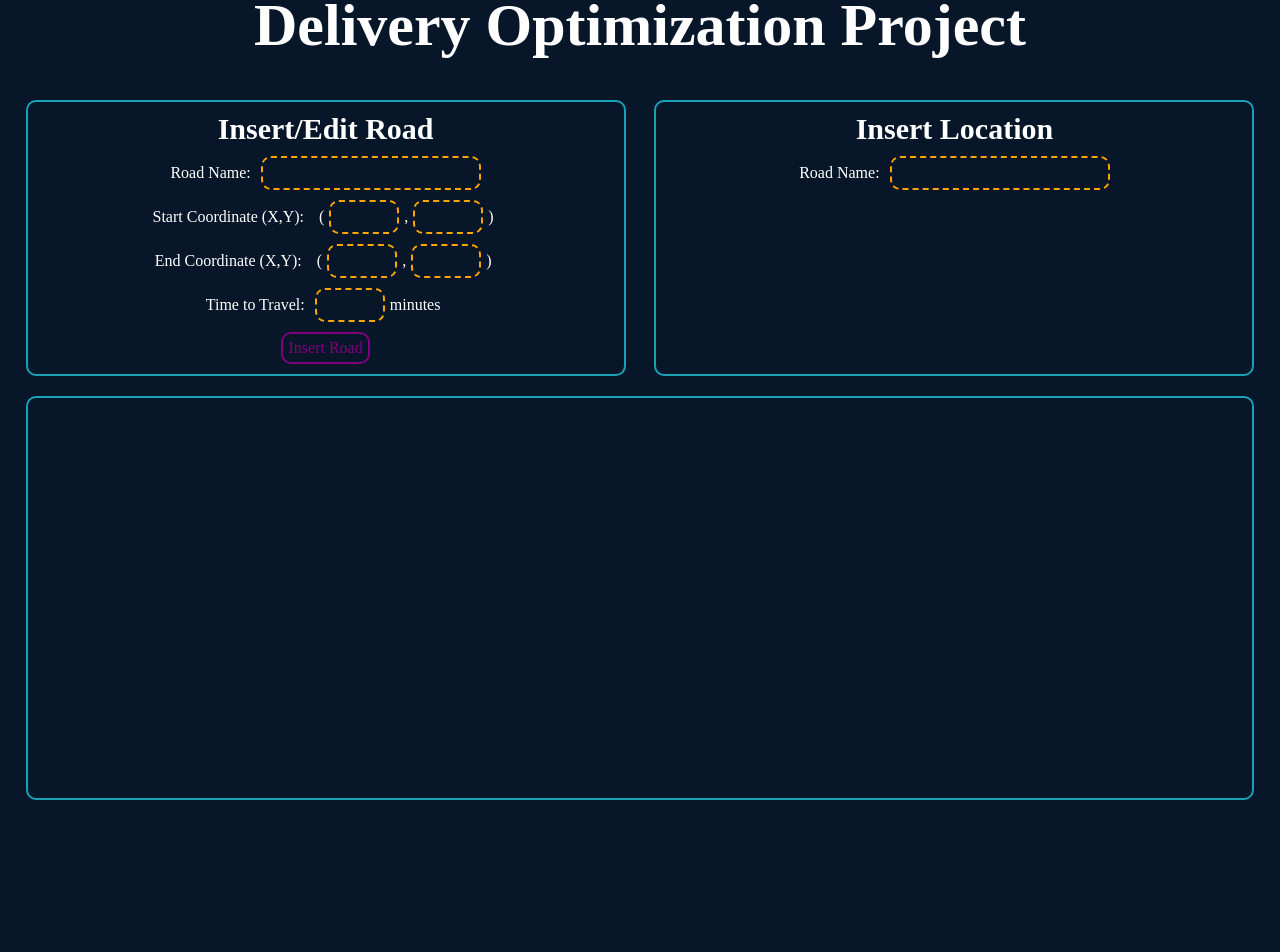
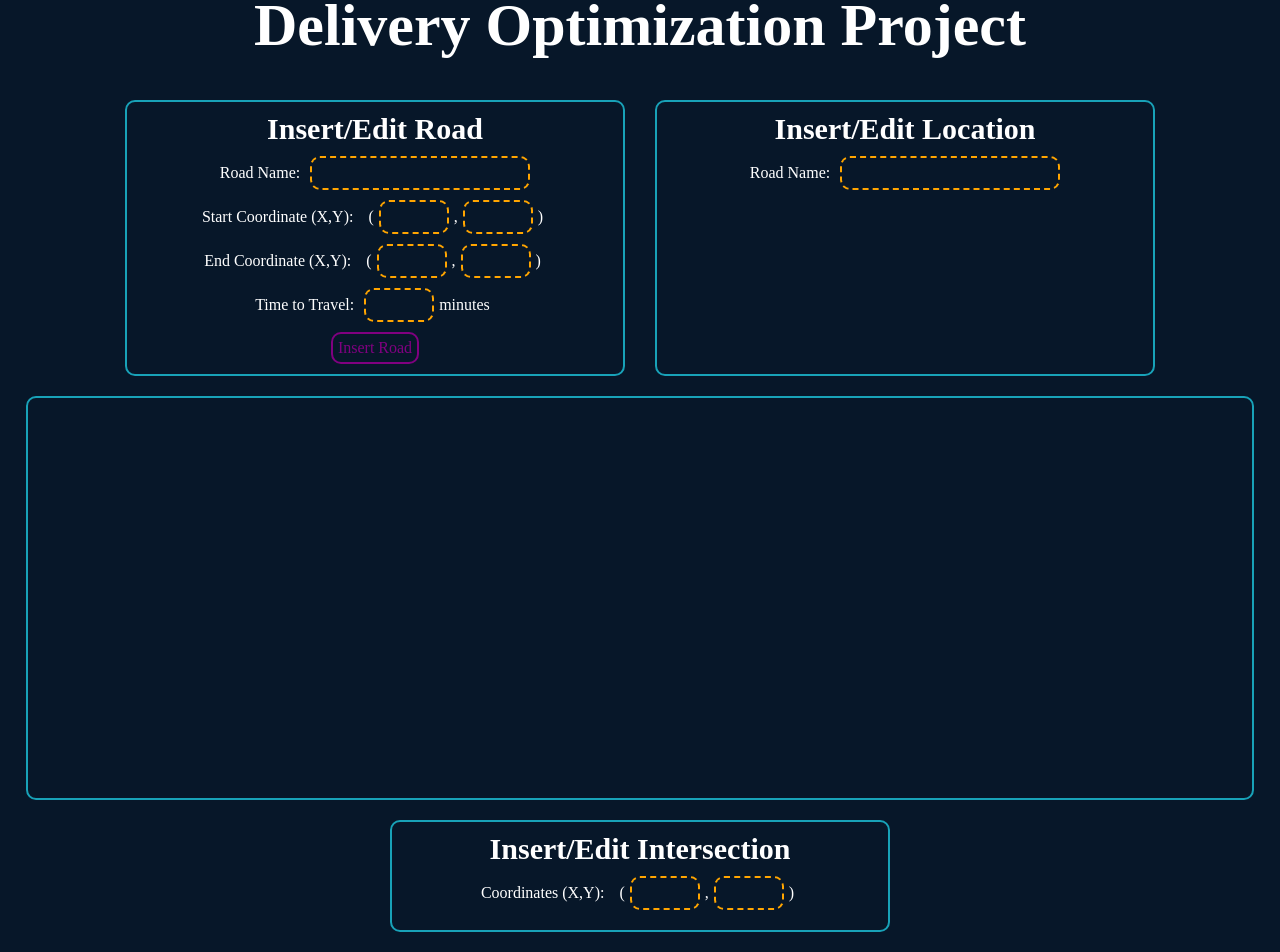
Before and after one commit to wborie/delivery_project_frontend, a React (Create React App) app: page / in a window 1280 px wide. Shown: the part 49-1001 px from the top of the page. Before the commit the page ends 869 px from the top, so only its background shows below. Built offline with nearby package versions, Linux system fonts and the light colour scheme.

Commit message:
Started working on intersection CRUD

```diff
--- a/src/components/CreateMapPage.js
+++ b/src/components/CreateMapPage.js
@@ -7,28 +7,40 @@ const PageContainer = styled.div`
 `;
 
 const InsertionContainer = styled.div`
-	display: flex;
-	justify-content: space-between;
-	flex-wrap: wrap;
-	margin-bottom: 20px;
+	display: grid;
+	grid-template-columns: repeat(auto-fit, 500px);
+	grid-column-gap: 30px;
+	justify-content: center;
 `;
 
 const InsertRoadContainer = styled.div`
+	width: 476px;
+	margin-bottom: 20px;
 	border-radius: 10px;
 	border-width: 2px;
 	border-color: #18A2B8;
 	border-style: solid;
 	padding: 10px;
-	width: 45vw;
 `;
 
 const InsertLocationContainer = styled.div`
+	width: 476px;
+	margin-bottom: 20px;
 	border-radius: 10px;
 	border-width: 2px;
 	border-color: #18A2B8;
 	border-style: solid;
 	padding: 10px;
-	width: 45vw;
+`;
+
+const InsertIntersectionContainer = styled.div`
+	width: 476px;
+	margin-bottom: 20px;
+	border-radius: 10px;
+	border-width: 2px;
+	border-color: #18A2B8;
+	border-style: solid;
+	padding: 10px;
 `;
 
 const InsertRoadForm = styled.form`
@@ -38,6 +50,12 @@ const InsertRoadForm = styled.form`
 `;
 
 const InsertLocationForm = styled.form`
+	display: flex;
+	flex-direction: column;
+	align-items: center;
+`;
+
+const InsertIntersectionForm = styled.form`
 	display: flex;
 	flex-direction: column;
 	align-items: center;
@@ -115,11 +133,17 @@ class CreateMapPage extends Component {
 			currentLocationRoadName: null,
 			currentLocationRoadNameValid: false,
 			currentLocationName: null,
+			currentIntersectionX: null,
+			currentIntersectionY: null,
+			currentIntersectionCoordinatesValid: false,
+			currentIntersectionRoads: [""],
 			canvas: null,
 			context: null,
 			canvasScale: null,
 			roads: new Map(),
-			locations: new Map()
+			locations: new Map(),
+			graph_roadSectors: [],
+			graph_intersections: []
 		};
 		this.handleInsertRoadSubmit = this.handleInsertRoadSubmit.bind(this);
 		this.handleRoadInputChange = this.handleRoadInputChange.bind(this);
@@ -129,6 +153,8 @@ class CreateMapPage extends Component {
 		this.decreaseLocationCoordinate = this.decreaseLocationCoordinate.bind(this);
 		this.handleInsertLocationSubmit = this.handleInsertLocationSubmit.bind(this);
 		this.handleDeleteLocation = this.handleDeleteLocation.bind(this);
+		this.handleIntersectionInputChange = this.handleIntersectionInputChange.bind(this);
+		this.handleIntersectionRoadsInputChange = this.handleIntersectionRoadsInputChange.bind(this);
 	}
 
 	componentDidMount() {
@@ -169,6 +195,29 @@ class CreateMapPage extends Component {
 		}
 	}
 
+	getPointDistanceFromLine(lineStartX, lineStartY, lineEndX, lineEndY, pointX, pointY) {
+		const numerator = Math.abs(((lineEndX - lineStartX) * (lineStartY - pointY)) - ((lineStartX - pointX) * (lineEndY - lineStartY)));
+		const denominator = Math.sqrt(Math.pow((lineEndX - lineStartX), 2) + Math.pow((lineEndY - lineStartY), 2));
+		return (denominator === 0 ? 0 : numerator / denominator);
+	}
+
+	getNearbyRoads(x, y, maxDistance) {
+		let nearbyRoads = [];
+		this.state.roads.forEach(road => {
+			const topLeftX = Math.min(road.startX, road.endX);
+			const topLeftY = Math.min(road.startY, road.endY);
+			const bottomRightX = Math.max(road.startX, road.endX)
+			const bottomRightY = Math.max(road.startY, road.endY);
+			if (x >= (topLeftX - maxDistance) && x <= (bottomRightX + maxDistance)
+				&& y >= (topLeftY - maxDistance) && y <= bottomRightY + maxDistance) {
+				if (this.getPointDistanceFromLine(road.startX, road.startY, road.endX, road.endY, x, y) <= maxDistance) {
+					nearbyRoads.push(road.name);
+				}
+			}
+		})
+		return nearbyRoads;
+	}
+
 	handleInsertRoadSubmit(event) {
 		event.preventDefault();
 		const { currentRoadStartX, currentRoadStartY, currentRoadEndX, currentRoadEndY, currentRoadName, currentRoadWeight,
@@ -195,6 +244,13 @@ class CreateMapPage extends Component {
 
 		// Clear the currently displayed inputs
 		this.clearRoadForm(false);
+
+		const roadSector = {roadName: newRoad.name, roadSectorId: "1", roadSectorLength: newRoad.weight, startX: newRoad.startX,
+			startY: newRoad.startY, endX: newRoad.endX, endY: newRoad.endY};
+		this.state.graph_roadSectors.push(roadSector);
+		const startIntersection = {x: newRoad.startX, y: newRoad.startY, isEndpoint: true};
+		const endIntersection = {x: newRoad.endX, y: newRoad.endY, isEndpoint: true};
+		this.state.graph_intersections.push(startIntersection, endIntersection);
 	}
 
 	handleInsertLocationSubmit(event) {
@@ -217,7 +273,6 @@ class CreateMapPage extends Component {
 
 		// Clear the currently displayed inputs
 		this.clearLocationForm();
-
 	}
 
 	handleRoadInputChange(event) {
@@ -243,6 +298,26 @@ class CreateMapPage extends Component {
 			updatedStateObject["currentRoadWeight"] = null;
 		}
 		this.setState(updatedStateObject);
+	}
+
+	handleIntersectionInputChange(event) {
+		const updatedStateObject = {};
+		updatedStateObject[event.target.name] = event.target.value;
+		this.setState(updatedStateObject, () => {
+			const { currentIntersectionX, currentIntersectionY, canvas, canvasScale } = this.state;
+			if (this.coordinateInputsAreValid(currentIntersectionX, currentIntersectionY, canvas.width / canvasScale,
+				canvas.height / canvasScale) && !this.inputsContainNull([currentIntersectionX, currentIntersectionY])) {
+				this.setState({currentIntersectionCoordinatesValid: true});
+				const nearbyRoads = this.getNearbyRoads(this.state.currentIntersectionX, this.state.currentIntersectionY, 10);
+				console.log(nearbyRoads);
+			} else {
+				this.setState({currentIntersectionCoordinatesValid: false});
+			}
+		});
+	}
+
+	handleIntersectionRoadsInputChange(event) {
+
 	}
 
 	drawCanvas(canvas, context, roads, locations) {
@@ -274,7 +349,7 @@ class CreateMapPage extends Component {
 		})
 	}
 
-	drawLocations(canvas, context, locations) { // locations is [{x, y, name}]
+	drawLocations(canvas, context, locations) { // locations is [{x, y, name, roadname}]
 		locations.forEach(location => {
 			context.beginPath();
 			context.arc(location.x, location.y, 3, 0, 2 * Math.PI);
@@ -378,16 +453,9 @@ class CreateMapPage extends Component {
 		const currentRoad = this.state.roads.get(this.state.currentLocationRoadName);
 		const dx = currentRoad.endX - currentRoad.startX;
 		const dy = currentRoad.endY - currentRoad.startY;
-		const newX = this.state.currentLocationX + (dx / 100); // change the 1 to dx/100
+		const newX = this.state.currentLocationX + (dx / 100);
 		const newY = (dx !== 0) ? this.state.currentLocationY + ((dx / 100) * (dy / dx)) : this.state.currentLocationY + (dy / 100);
 
-		// let newLocation = {
-		// 	x: Number(newX),
-		// 	y: Number(newY),
-		// 	name: this.state.currentLocationRoadName
-		// };
-
-		// this.state.locations.set(this.state.currentLocationRoadName + "-" + this.state.currentLocationName, newLocation)
 		if ((currentRoad.endX - newX) >= Math.min(0, dx) && (currentRoad.endX - newX) <= Math.max(0, dx) &&
 			(currentRoad.endY - newY) >= Math.min(0, dy) && (currentRoad.endY - newY) <= Math.max(0, dy)) {
 			this.setState({currentLocationX: newX, currentLocationY: newY}, () => {
@@ -400,16 +468,9 @@ class CreateMapPage extends Component {
 		const currentRoad = this.state.roads.get(this.state.currentLocationRoadName);
 		const dx = currentRoad.endX - currentRoad.startX;
 		const dy = currentRoad.endY - currentRoad.startY;
-		const newX = this.state.currentLocationX - (dx / 100); // change the 1 to dx/100
+		const newX = this.state.currentLocationX - (dx / 100);
 		const newY = (dx !== 0) ? this.state.currentLocationY - ((dx / 100) * (dy / dx)) : this.state.currentLocationY - (dy / 100);
 
-		// let newLocation = {
-		// 	x: Number(newX),
-		// 	y: Number(newY),
-		// 	name: this.state.currentLocationRoadName
-		// };
-
-		// this.state.locations.set(this.state.currentLocationRoadName + "-" + this.state.currentLocationName, newLocation)
 		if ((currentRoad.endX - newX) >= Math.min(0, dx) && (currentRoad.endX - newX) <= Math.max(0, dx) &&
 			(currentRoad.endY - newY) >= Math.min(0, dy) && (currentRoad.endY - newY) <= Math.max(0, dy)) {
 			this.setState({currentLocationX: newX, currentLocationY: newY}, () => {
@@ -444,6 +505,53 @@ class CreateMapPage extends Component {
 		(<FormItem display={this.state.currentLocationRoadNameValid ? "" : "none"}>
 			<Button onClick={this.handleInsertLocationSubmit}>Insert Location</Button>
 		</FormItem>);
+
+		// const roadInputs =
+		// (<FormInput
+		// 	type="text"
+		// 	boxWidth="200px"
+		// 	name="currentIntersectionRoadName1"
+		// 	onChange={this.handleIntersectionRoadsInputChange}>
+		// </FormInput>)
+
+		// const IntersectionRoadInputs =
+		// (<FormItem style={{marginBottom:"10px"}} display={this.state.currentIntersectionCoordinatesValid ? "" : "none"}>
+		// 	{this.state.currentNumIntersectionRoads.map()}
+		// 	<FormInput
+		// 		type="text"
+		// 		boxWidth="200px"
+		// 		name="currentIntersectionRoadName1"
+		// 		onChange={this.handleIntersectionRoadsInputChange}>
+		// 	</FormInput>
+		// 	<svg height="34" width="34" onClick={this.deleteIntersectionRoad}>
+		// 		<line x1="10" y1="10" x2="24" y2="24" style={{stroke: "red", strokeWidth: 2}}></line>
+		// 		<line x1="24" y1="10" x2="10" y2="24" style={{stroke: "red", strokeWidth: 2}}></line>
+		// 	</svg>
+		// </FormItem>);
+
+		let roadCounter = 0;
+		const IntersectionRoadInputs =
+		(<div>
+			{this.state.currentIntersectionRoads.map((road) => {
+				const roadName = `currentIntersectionRoadName${roadCounter}`;
+				roadCounter++;
+				return (
+				<FormItem key={roadName} style={{marginBottom:"10px"}} display={this.state.currentIntersectionCoordinatesValid ? "" : "none"}>
+					<FormInput
+						type="text"
+						boxWidth="200px"
+						name={roadName}
+						onChange={this.handleIntersectionRoadsInputChange}
+						value={road}>
+					</FormInput>
+					<svg height="34" width="34" name={roadName} onClick={this.deleteIntersectionRoad}>
+						<line x1="10" y1="10" x2="24" y2="24" style={{stroke: "red", strokeWidth: 2}}></line>
+						<line x1="24" y1="10" x2="10" y2="24" style={{stroke: "red", strokeWidth: 2}}></line>
+			 		</svg>
+				</FormItem>);
+			})}
+
+		</div>);
 
 		return (
 			<PageContainer>
@@ -481,7 +589,7 @@ class CreateMapPage extends Component {
 					</InsertRoadContainer>
 					<InsertLocationContainer>
 						<InsertLocationForm>
-						<FormTitle>Insert Location</FormTitle>
+						<FormTitle>Insert/Edit Location</FormTitle>
 							<FormItem style={{marginBottom:"10px"}}>
 								<InputDescription>Road Name:</InputDescription>
 								<FormInput type="text" boxWidth="200px" name="currentLocationRoadName" onChange={this.handleLocationInputChange}></FormInput>
@@ -515,6 +623,25 @@ class CreateMapPage extends Component {
 						style={{marginTop:"6px", marginLeft:"6px"}}
 					/>
 				</MapContainer>
+				<InsertionContainer>
+					<InsertIntersectionContainer>
+						<InsertIntersectionForm>
+							<FormTitle>Insert/Edit Intersection</FormTitle>
+							<FormItem style={{marginBottom:"10px"}}>
+								<InputDescription>Coordinates (X,Y):</InputDescription>
+								<InputText>(</InputText>
+								<FormInput type="text" name="currentIntersectionX" onChange={this.handleIntersectionInputChange}></FormInput>
+								<InputText> , </InputText>
+								<FormInput type="text" name="currentIntersectionY" onChange={this.handleIntersectionInputChange}></FormInput>
+								<InputText>)</InputText>
+							</FormItem>
+							<FormItem style={{marginBottom:"10px"}} display={this.state.currentIntersectionCoordinatesValid ? "" : "none"}>
+								<InputDescription>Included Roads:</InputDescription>
+							</FormItem>
+							{IntersectionRoadInputs}
+						</InsertIntersectionForm>
+					</InsertIntersectionContainer>
+				</InsertionContainer>
 			</PageContainer>
 		);
 	}
```
